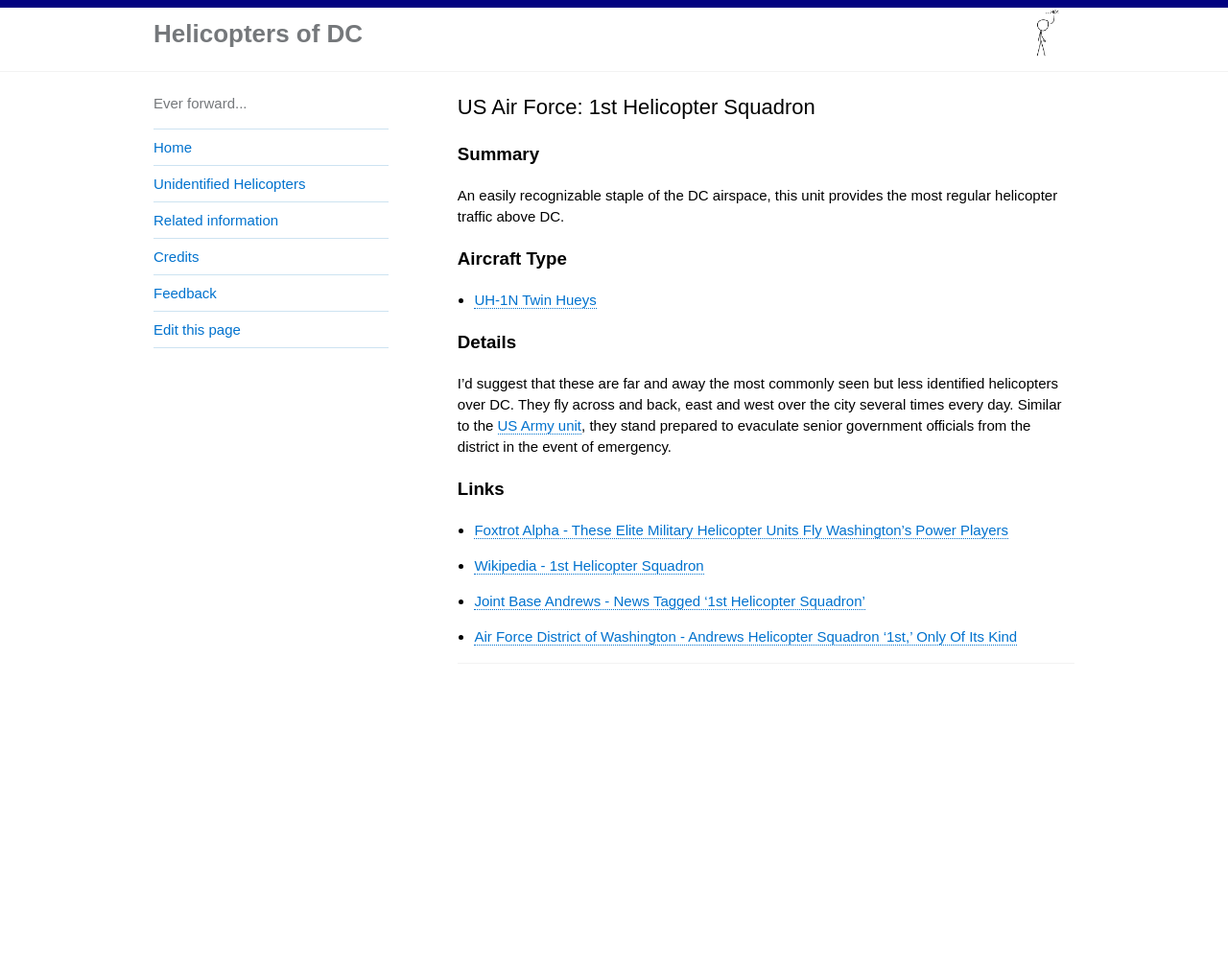
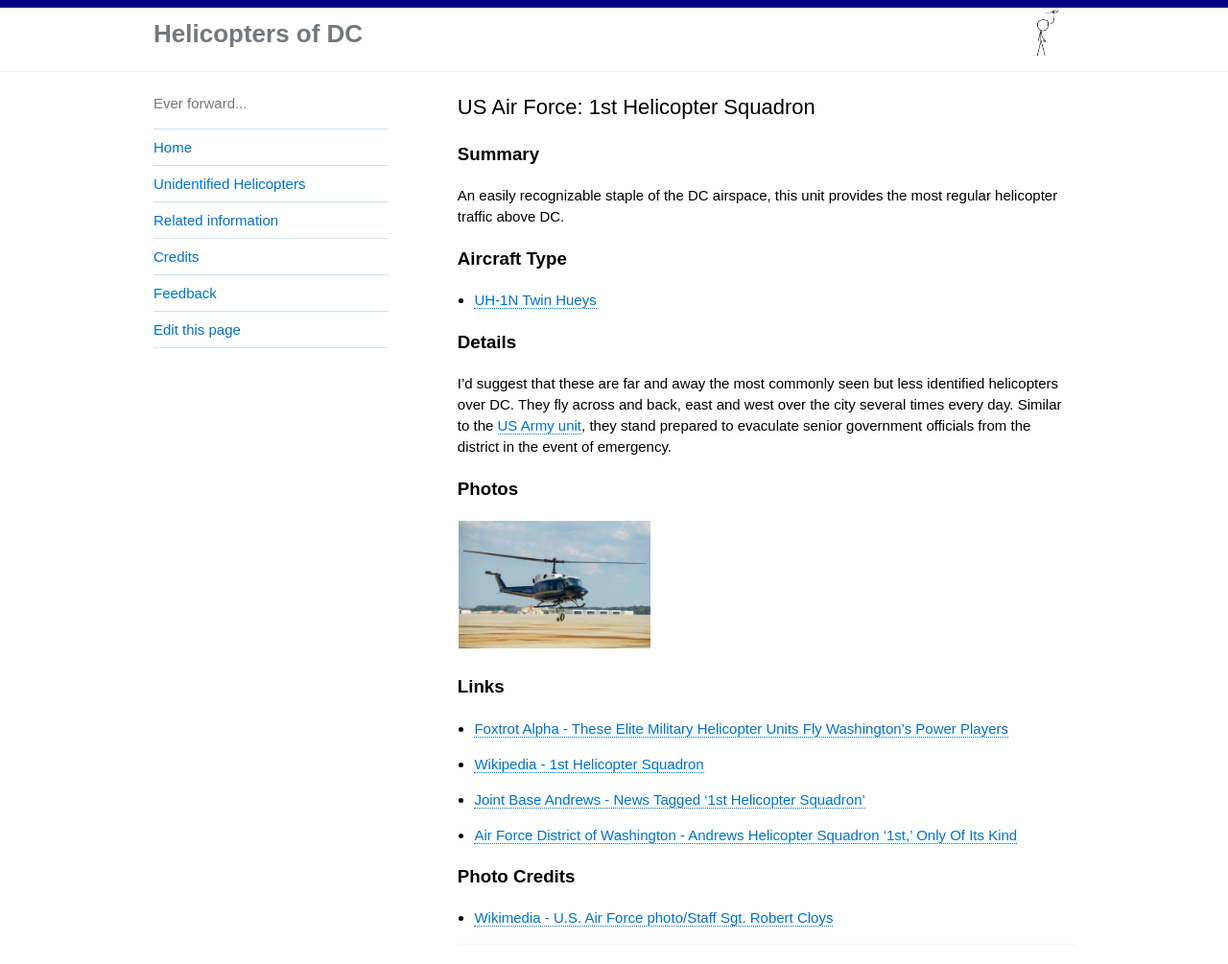
Before and after one commit to gbinal/dc-helicopters, a Jekyll site: the page built from _helicopters/us-air-force-1st-helicopter-squadron.md, in a window 1280 px wide and 1113 px high. Shown: the top 1005 px of the window at 96% size. Built offline with Jekyll 4.4.1, drawn with Linux system fonts in a browser that asks for light colours.

Commit message:
adding sections

```diff
--- a/_helicopters/us-air-force-1st-helicopter-squadron.md
+++ b/_helicopters/us-air-force-1st-helicopter-squadron.md
@@ -14,8 +14,19 @@
 
 I'd suggest that these are far and away the most commonly seen but less identified helicopters over DC. They fly across and back, east and west over the city several times every day.  Similar to the [US Army unit](https://helicoptersofdc.com/helicopters/us-army-12th-aviation-battalion/), they stand prepared to evaculate senior government officials from the district in the event of emergency.
 
+### Photos
+
+<table style="width:100%">
+  <tr>
+        <td><img src="https://helicoptersofdc.com/pictures/US-1st-Helicopter-Squadron.jpg" alt="Air Force Helicopter" width="200"></td>
+    </tr>
+  </table>
+
 ### Links
 * [Foxtrot Alpha - These Elite Military Helicopter Units Fly Washington's Power Players](https://foxtrotalpha.jalopnik.com/these-elite-military-helicopter-units-fly-washingtons-p-1704260996)
 * [Wikipedia - 1st Helicopter Squadron](https://en.wikipedia.org/wiki/1st_Helicopter_Squadron)
 * [Joint Base Andrews - News Tagged '1st Helicopter Squadron'](https://www.jba.af.mil/News/Tag/73997/1st-helicopter-squadron/)
 * [Air Force District of Washington - Andrews Helicopter Squadron '1st,' Only Of Its Kind](https://www.afdw.af.mil/News/Features/Display/Article/336361/andrews-helicopter-squadron-1st-only-of-its-kind/)
+
+### Photo Credits
+* [Wikimedia - U.S. Air Force photo/Staff Sgt. Robert Cloys](https://commons.wikimedia.org/wiki/Category:1st_Helicopter_Squadron_(United_States_Air_Force)#/media/File:141021-F-CX842-001_The_first_ex-USMC_UH-1N_for_1HS_lands_at_Andrews.jpg)
```
